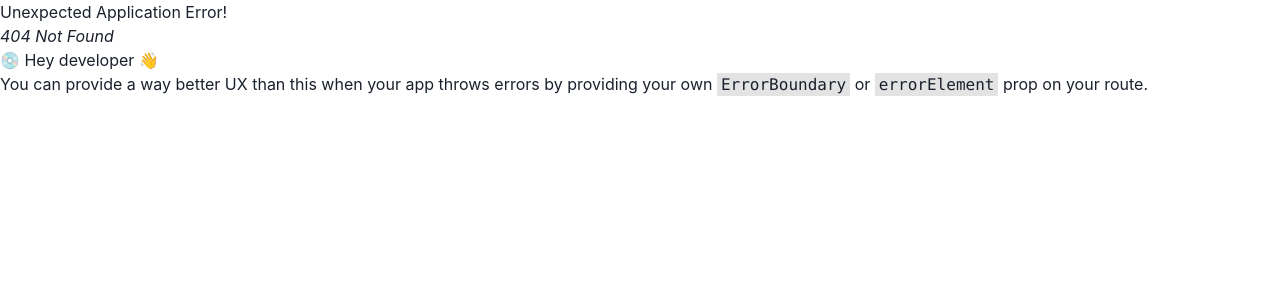
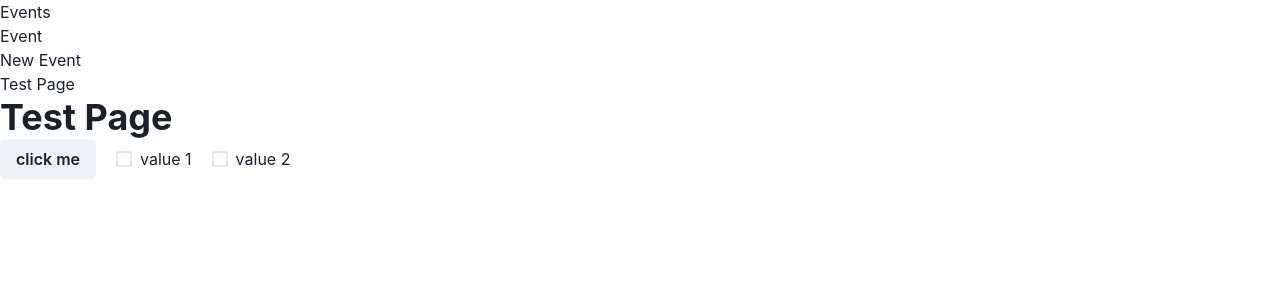
Before and after one commit to hdaer/React-Advanced-Project, a React (Vite) app: page /testpage in a window 1280 px wide. Before the commit this address had no page. Shown: the top 300 px of the page. Built offline with nearby package versions, Linux system fonts and the light colour scheme.

Commit message:
Update files; added events filter

```diff
--- a/src/components/Navigation.jsx
+++ /dev/null
@@ -1,20 +0,0 @@
-import React from "react";
-import { Link } from "react-router-dom";
-
-export const Navigation = () => {
-  return (
-    <nav>
-      <ul>
-        <li>
-          <Link to="/">Events</Link>
-        </li>
-        <li>
-          <Link to="/event/1">Event</Link>
-        </li>
-        <li>
-          <Link to="/newevent">New Event</Link>
-        </li>
-      </ul>
-    </nav>
-  );
-};
--- a/src/components/Root.jsx
+++ b/src/components/Root.jsx
@@ -1,6 +1,6 @@
 import React from "react";
 import { Outlet } from "react-router-dom";
-import { Navigation } from "./Navigation";
+import { Navigation } from "./ui/Navigation";
 import { Box } from "@chakra-ui/react";
 import { LocalizationProvider } from "@mui/x-date-pickers";
 import { AdapterDayjs } from "@mui/x-date-pickers/AdapterDayjs";
--- a/src/components/ui/CategoryFilter.jsx
+++ b/src/components/ui/CategoryFilter.jsx
@@ -10,7 +10,9 @@ import {
   useCheckbox,
 } from "@chakra-ui/react";
 
-export const CategoryFilter = ({ categories }) => {
+import { useEffect } from "react";
+
+export const CategoryFilter = ({ categories, setFilter }) => {
   function CustomCheckbox(props) {
     const { state, getCheckboxProps, getInputProps, getLabelProps, htmlProps } =
       useCheckbox(props);
@@ -52,11 +54,14 @@ export const CategoryFilter = ({ categories }) => {
 
   const { value, getCheckboxProps } = useCheckboxGroup();
 
-  const filteredCategories = value.map(Number).sort(function (a, b) {
-    return a - b;
-  });
-
-  // setFilter(filteredCategories);
+  useEffect(() => {
+    setFilter([]);
+    const filteredCategories = value.map(Number).sort(function (a, b) {
+      return a - b;
+    });
+    setFilter(filteredCategories);
+    // console.log(filteredCategories);
+  }, [value]);
 
   return (
     <CheckboxGroup colorScheme="blue">
--- a/src/components/ui/Navigation.jsx
+++ b/src/components/ui/Navigation.jsx
@@ -14,6 +14,9 @@ export const Navigation = () => {
         <li>
           <Link to="/newevent">New Event</Link>
         </li>
+        <li>
+          <Link to="/testpage">Test Page</Link>
+        </li>
       </ul>
     </nav>
   );
--- a/src/pages/EventPage.jsx
+++ b/src/pages/EventPage.jsx
@@ -1,5 +1,4 @@
-import React from 'react';
-import { Heading } from '@chakra-ui/react';
+import { Heading } from "@chakra-ui/react";
 
 export const EventPage = () => {
   return <Heading>Event</Heading>;
--- a/src/pages/EventsPage.jsx
+++ b/src/pages/EventsPage.jsx
@@ -1,4 +1,4 @@
-import React, { useEffect, useState, useRef } from "react";
+import { useState, useEffect } from "react";
 import { useLoaderData } from "react-router-dom";
 import { Heading } from "@chakra-ui/react";
 import { SearchBar } from "../components/ui/SearchBar";
@@ -21,8 +21,6 @@ export const EventsPage = () => {
   const { events, categories } = useLoaderData();
   const [searchInput, setSearchInput] = useState("");
   const [eventSearchResults, setEventSearchResults] = useState([]);
-
-  const [filter, setFilter] = useState([]);
 
   const handleClick = () => {
     const searchedItems = events.filter((event) => {
@@ -47,10 +45,9 @@ export const EventsPage = () => {
   //   console.log(searchInput);
   // }, [searchInput]);
 
-  // const [filter, setFilter] = useState([]);
-  // const callback = (filter) => {
-  //   setFilter(filter);
-  // };
+  const [filter, setFilter] = useState([]);
+
+  useEffect(() => console.log(filter), [filter]);
 
   return (
     <div className="events-page">
@@ -62,7 +59,7 @@ export const EventsPage = () => {
         handleClick={handleClick}
       />
 
-      <CategoryFilter categories={categories} />
+      <CategoryFilter categories={categories} setFilter={setFilter} />
 
       {eventSearchResults.length === 0
         ? events.map((event) => {
--- /dev/null
+++ b/src/pages/TestPage.jsx
@@ -0,0 +1,31 @@
+import { useState } from "react";
+import { Heading, Checkbox, Stack, Button } from "@chakra-ui/react";
+
+export const TestPage = () => {
+  const [value, setValue] = useState([]);
+  const handleChange = (e) => {
+    setValue(e.target.value);
+    console.log(value);
+  };
+
+  const [name, setName] = useState("");
+  const handleClick = () => {
+    setName("John");
+    console.log(name);
+  };
+
+  return (
+    <div className="TestPage">
+      <Heading>Test Page</Heading>
+      <Stack spacing={5} direction="row">
+        <Button onClick={handleClick}>click me</Button>
+        <Checkbox onChange={handleChange} value={1}>
+          value 1
+        </Checkbox>
+        <Checkbox onChange={handleChange} value={2}>
+          value 2
+        </Checkbox>
+      </Stack>
+    </div>
+  );
+};
```
Also changed, not shown: src/main.jsx (+7 -0 lines).
